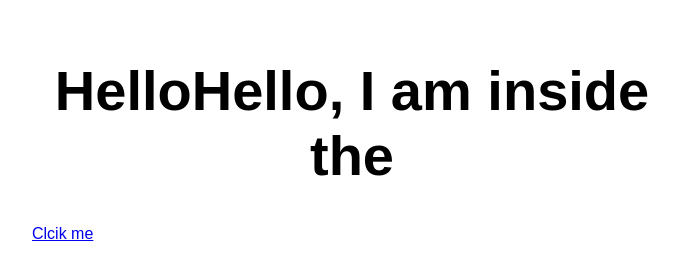
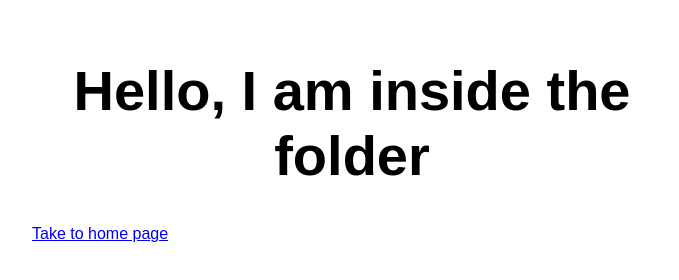
Before and after one commit to vamshi-shopping/staticVanillaBasic, a plain HTML site: page web/html/test.html in a window 1280 px wide. Shown: the whole page, without its empty margins (288-967 px from the left). Drawn offline with Linux system fonts and the light colour scheme; files that its build step writes are made by us from their sources.

Commit message:
Working files

```diff
--- a/web/html/test.html
+++ b/web/html/test.html
@@ -10,8 +10,8 @@
 
 <body>
   <main>
-    <h1>HelloHello, I am inside the </h1>
-	<a href="index.html">Clcik me</a>
+    <h1>Hello, I am inside the folder</h1>
+	<a href="https://red-forest-0c1931710.azurestaticapps.net/">Take to home page</a>
   </main>
 
 </body>
```
Also changed, not shown: index.html (+2 -2 lines).
